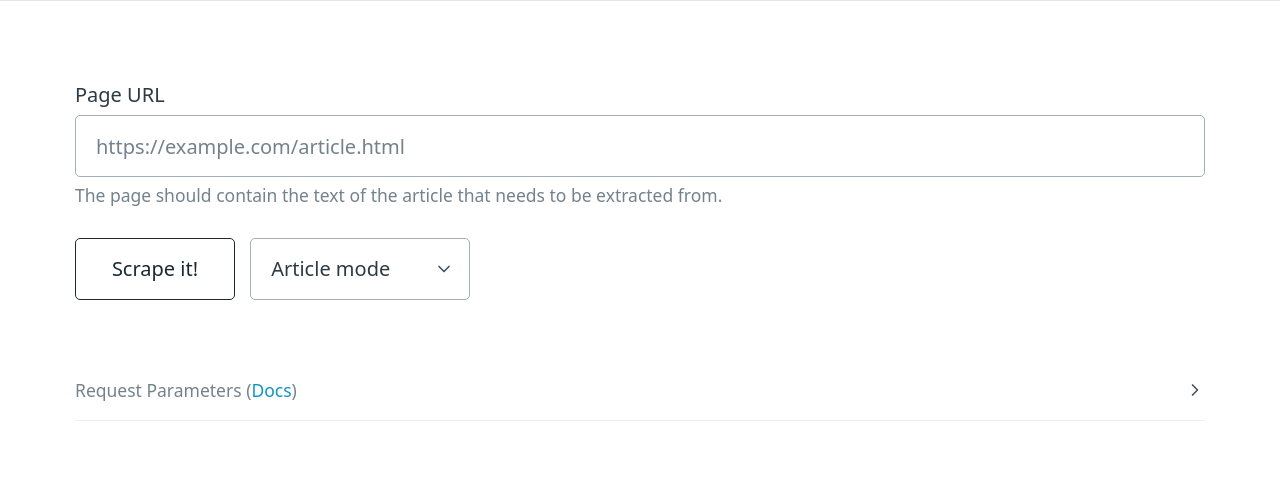
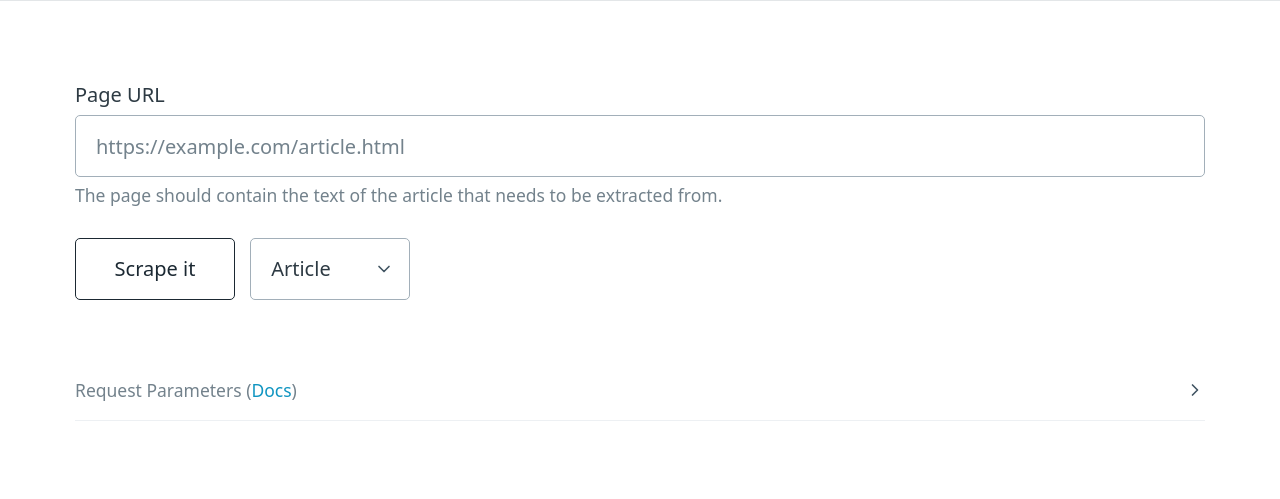
Before and after one commit to amerkurev/scrapper, a Flask app: page / in a window 1280 px wide. Shown: the part 70-569 px from the top of the page. Run offline with Flask 2, Linux system fonts and the light colour scheme.

Commit message:
large refactoring of variable names, modules, and routes

```diff
--- a/scrapper/parser/article.py
+++ b/scrapper/core/article.py
@@ -6,12 +6,12 @@ from playwright.sync_api import sync_playwright
 
 from scrapper.cache import dump_result
 from scrapper.settings import IN_DOCKER, READABILITY_SCRIPT, PARSER_SCRIPTS_DIR
-from scrapper.parser import new_context, close_context, page_processing
+from scrapper.core import new_context, close_context, page_processing
 from scrapper.util import check_fields
-from scrapper.parser import ParserError
+from scrapper.core import ParserError
 
 
-def parse(request, args, _id):
+def scrape(request, args, _id):
     with sync_playwright() as playwright:
         context = new_context(playwright, args)
         page = context.new_page()
--- a/scrapper/parser/links.py
+++ b/scrapper/core/links.py
@@ -11,12 +11,12 @@ from playwright.sync_api import sync_playwright
 
 from scrapper.cache import dump_result
 from scrapper.settings import IN_DOCKER, PARSER_SCRIPTS_DIR
-from scrapper.parser import new_context, close_context, page_processing
+from scrapper.core import new_context, close_context, page_processing
 from scrapper.util import check_fields
-from scrapper.parser import ParserError
+from scrapper.core import ParserError
 
 
-def parse(request, args, _id):
+def scrape(request, args, _id):
     with sync_playwright() as playwright:
         context = new_context(playwright, args)
         page = context.new_page()
@@ -58,7 +58,7 @@ def parse(request, args, _id):
     links = list(map(link_to_json, links))
 
     # set common fields
-    newsfeed = {
+    res = {
         'id': _id,
         'date': datetime.datetime.utcnow().isoformat(),
         'resultUri': f'{request.host_url}result/{_id}',
@@ -68,17 +68,17 @@ def parse(request, args, _id):
     }
 
     if args.full_content:
-        newsfeed['fullContent'] = page_content
+        res['fullContent'] = page_content
     if args.screenshot:
-        newsfeed['screenshotUri'] = f'{request.host_url}screenshot/{_id}'
+        res['screenshotUri'] = f'{request.host_url}screenshot/{_id}'
 
     # save result to disk
-    dump_result(newsfeed, filename=_id, screenshot=screenshot)
+    dump_result(res, filename=_id, screenshot=screenshot)
 
     # self-check for development
     if not IN_DOCKER:
-        check_fields(newsfeed, args=args, fields=NEWSFEED_FIELDS)
-    return newsfeed
+        check_fields(res, args=args, fields=NEWSFEED_FIELDS)
+    return res
 
 
 def group_links(links):
--- a/scrapper/static/custom.css
+++ b/scrapper/static/custom.css
@@ -392,11 +392,11 @@ a.scrape-it {
   min-width: 8rem;
 }
 
-select.select-parser-mode {
+select.select-route {
   display: inline-block;
-  width: 11rem;
+  width: 8rem;
 }
 
-article.newsfeed ol li {
+article.links ol li {
   font-size: .75rem;
 }
--- a/scrapper/static/query.js
+++ b/scrapper/static/query.js
@@ -28,7 +28,7 @@
             .join("&");
     };
 
-    let parserMode = document.getElementById("select-parser-mode");
+    let selectRoute = document.getElementById("select-route");
     let scrapeIt = document.getElementById("scrape-it");
     scrapeIt.addEventListener("click", (e) => {
         e.preventDefault();
@@ -57,12 +57,12 @@
                 }
                 scrapeIt.innerHTML = "Scrape it!";
                 scrapeIt.removeAttribute("aria-busy");
-                parserMode.style.visibility = "visible";
+                selectRoute.style.visibility = "visible";
             }
         };
         scrapeIt.innerHTML = "Please wait…";
         scrapeIt.setAttribute("aria-busy", "true");
-        parserMode.style.visibility = "hidden";
+        selectRoute.style.visibility = "hidden";
     });
 
     var url = document.getElementById("url");
--- a/scrapper/templates/index.html
+++ b/scrapper/templates/index.html
@@ -21,8 +21,8 @@
       <li>
       </li>
       <li>
-        {% if context.newsfeed %}
-        <strong><a href="/newsfeed-parser" class="logo">Scrapper</a></strong>
+        {% if context.linksRoute %}
+        <strong><a href="/links" class="logo">Scrapper</a></strong>
         {% else %}
         <strong><a href="/" class="logo">Scrapper</a></strong>
         {% endif %}
@@ -42,8 +42,8 @@
       <div>
         <form>
           <label for="url">Page URL</label>
-          <input type="email" id="url" name="email" placeholder="https://example.com/{% if not context.newsfeed %}article.html{% endif %}" required>
-          {% if context.newsfeed %}
+          <input type="email" id="url" name="email" placeholder="https://example.com/{% if not context.linksRoute %}article.html{% endif %}" required>
+          {% if context.linksRoute %}
           <small>The page should contain hyperlinks to news articles. For example, this could be the main page of a website.</small>
           {% else %}
           <small>The page should contain the text of the article that needs to be extracted from.</small>
@@ -52,14 +52,14 @@
         <ul id="errors" class="errors">
         </ul>
         <p>
-          <a href="" role="button" class="contrast outline scrape-it" aria-label="scrape-it" id="scrape-it">Scrape it!</a>
-          <select id="select-parser-mode" class="select-parser-mode" required onchange="location = this.value;">
-            {% if context.newsfeed %}
-            <option value="/">Article mode</option>
-            <option value="/newsfeed-parser" selected>Newsfeed mode</option>
+          <a href="" role="button" class="contrast outline scrape-it" aria-label="scrape-it" id="scrape-it">Scrape it</a>
+          <select id="select-route" class="select-route" required onchange="location = this.value;">
+            {% if context.linksRoute %}
+            <option value="/">Article</option>
+            <option value="/links" selected>Links</option>
             {% else %}
-            <option value="/" selected>Article mode</option>
-            <option value="/newsfeed-parser">Newsfeed mode</option>
+            <option value="/" selected>Article</option>
+            <option value="/links">Links</option>
             {% endif %}
           </select>
         </p>
@@ -93,10 +93,10 @@
   </footer>
   <script src="/static/dark-mode.js"></script>
   <script>
-    {% if context.newsfeed %}
-    var apiEndpoint = "/newsfeed";
+    {% if context.linksRoute %}
+    var apiEndpoint = "/api/links";
     {% else %}
-    var apiEndpoint = "/parse";
+    var apiEndpoint = "/api/article";
     {% endif %}
   </script>>
   <script src="/static/query.js"></script>
--- a/scrapper/templates/view.html
+++ b/scrapper/templates/view.html
@@ -22,7 +22,7 @@
       </li>
       <li>
         {% if data.links %}
-        <strong><a href="/newsfeed-parser" class="logo">Scrapper</a></strong>
+        <strong><a href="/links" class="logo">Scrapper</a></strong>
         {% else %}
         <strong><a href="/" class="logo">Scrapper</a></strong>
         {% endif %}
@@ -52,9 +52,9 @@
     {% if data.content %}
     {{ data.content|safe }}
     {% endif %}
-    <!-- newsfeed -->
+    <!-- news links -->
     {% if data.links %}
-    <article class="newsfeed">
+    <article class="links">
       <h1>Newsfeed</h1>
       <ol>
       {% for link in data.links %}
--- a/scrapper/util/argutil.py
+++ b/scrapper/util/argutil.py
@@ -197,7 +197,7 @@ OPTIONS = (
     # The default value is 500.
     ('char-threshold', (is_number, gt(0)), 500),
 
-    # # # Newsfeed parser settings:
+    # # # Link parser settings:
     # The median (middle value) of the link text length in characters. The default value is 40 characters.
     # Hyperlinks must adhere to this criterion to be included in the results. However, this criterion is not a strict threshold value,
     # and some links may ignore it.
--- a/scrapper/views.py
+++ b/scrapper/views.py
@@ -11,9 +11,9 @@ from scrapper.settings import USER_SCRIPTS, STATIC_DIR, SCREENSHOT_TYPE
 from scrapper.cache import load_result, screenshot_location
 from scrapper.util.argutil import default_args, validate_args, check_user_scrips
 from scrapper.util.htmlutil import improve_content, improve_link
-from scrapper.parser import ParserError
-from scrapper.parser.article import parse as parse_article
-from scrapper.parser.links import parse as parse_links
+from scrapper.core import ParserError
+from scrapper.core.article import scrape as scrape_article
+from scrapper.core.links import scrape as scrape_links
 
 
 def exception_handler(func):
@@ -30,12 +30,12 @@ def exception_handler(func):
 
 
 @app.route('/', methods=['GET'])
-@app.route('/newsfeed-parser', methods=['GET'])
+@app.route('/links', methods=['GET'])
 def index():
     args = list(default_args())
     placeholder = '&#10;'.join((f'{x[0]}={x[1]}' for x in args[:10]))  # max 10 args
     placeholder = placeholder.replace('=True', '=yes').replace('=False', '=no')
-    return render_template('index.html', context={'placeholder': placeholder, 'newsfeed': '/newsfeed-parser' == request.path})
+    return render_template('index.html', context={'placeholder': placeholder, 'linksRoute': '/links' == request.path})
 
 
 @app.route('/favicon.ico')
@@ -53,7 +53,7 @@ def result_html(id):
             # article content
             data['content'] = improve_content(data)
         if 'links' in data:
-            # newsfeed links
+            # news links
             data['links'] = [improve_link(x) for x in data['links']]
         return render_template('view.html', data=data)
     return 'Not found', Status.NOT_FOUND
@@ -70,9 +70,10 @@ def result_screenshot(id):
     return send_file(screenshot_location(id), mimetype=f'image/{SCREENSHOT_TYPE}')
 
 
-@app.route('/parse', methods=['GET'])
+@app.route('/parse', methods=['GET'])   # DEPRECATED
+@app.route('/api/article', methods=['GET'])
 @exception_handler
-def parse():
+def article():
     args, err = validate_args(args=request.args)
     check_user_scrips(args=args, user_scripts_dir=USER_SCRIPTS, err=err)
     if err:
@@ -86,12 +87,12 @@ def parse():
         if data:
             return data
 
-    return parse_article(request=request, args=args, _id=_id)
+    return scrape_article(request=request, args=args, _id=_id)
 
 
-@app.route('/newsfeed', methods=['GET'])
+@app.route('/api/links', methods=['GET'])
 @exception_handler
-def newsfeed():
+def links():
     args, err = validate_args(args=request.args)
     check_user_scrips(args=args, user_scripts_dir=USER_SCRIPTS, err=err)
     if err:
@@ -105,7 +106,7 @@ def newsfeed():
         if data:
             return data
 
-    return parse_links(request=request, args=args, _id=_id)
+    return scrape_links(request=request, args=args, _id=_id)
 
 
 def startup():
```
Also changed, not shown: README.md, scrapper/core/__init__.py (renamed from scrapper/parser/__init__.py).
